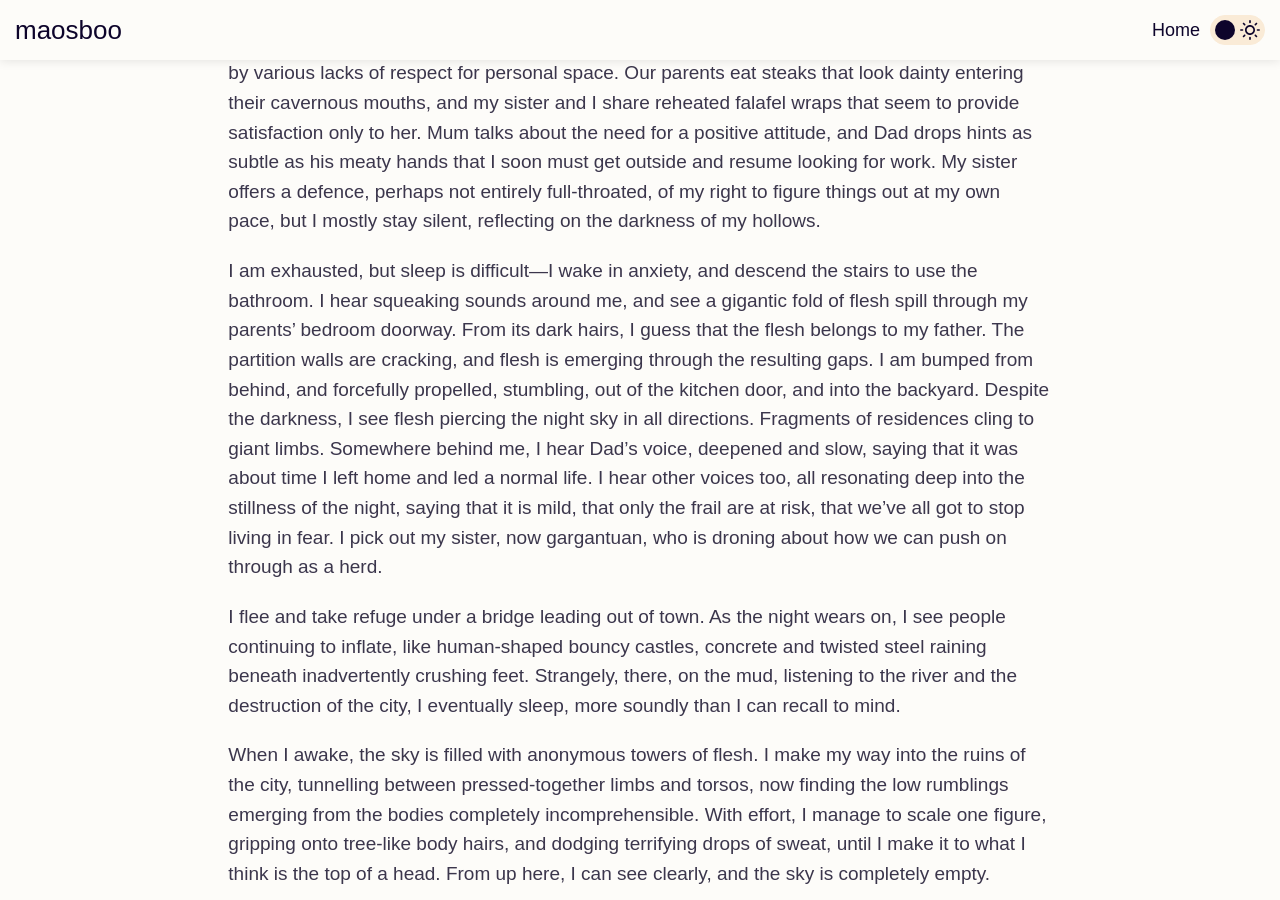
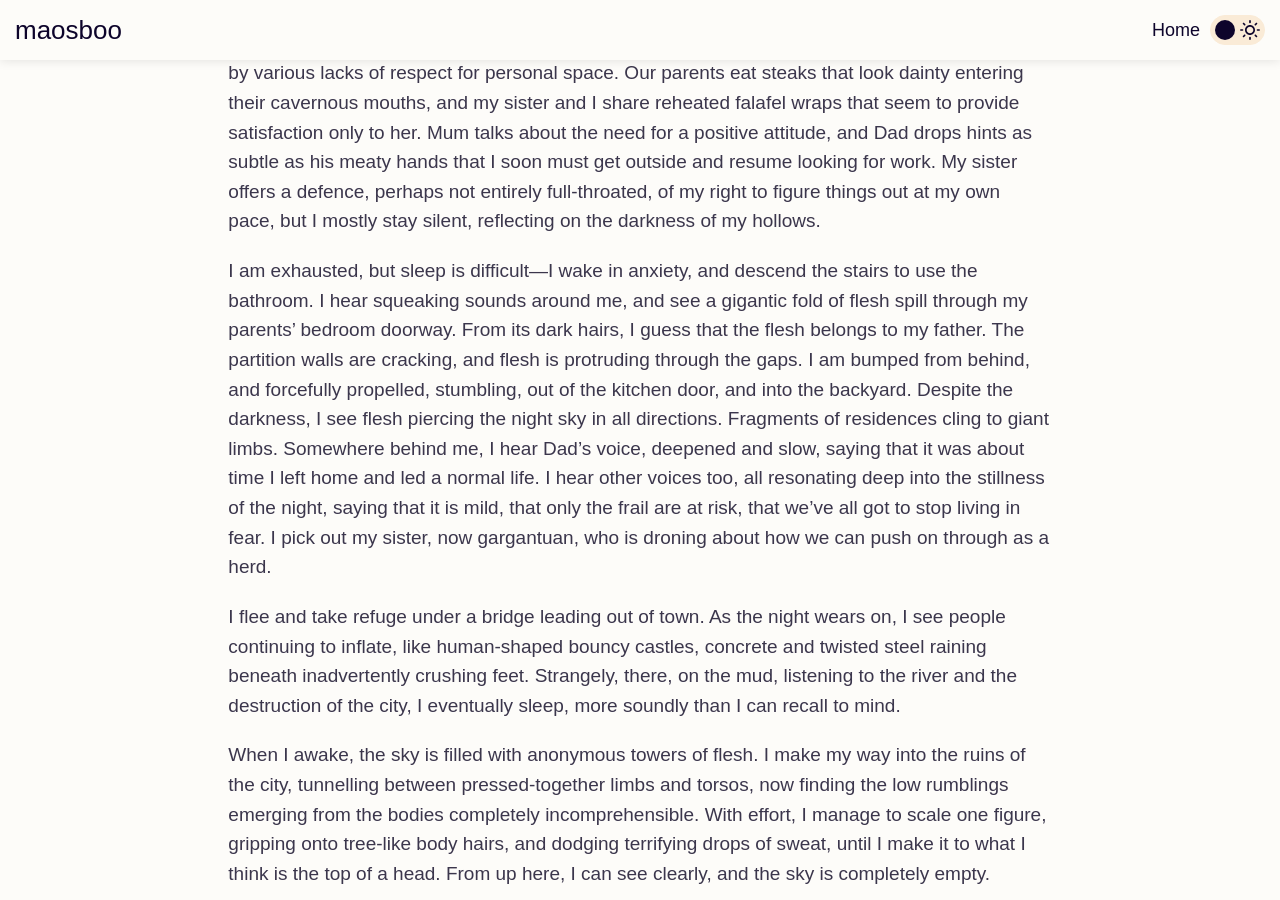
Before and after one commit to mosb/bboo, a Jekyll site: the page built from collections/_posts/2024-08-05-big city.md, in a window 1280 px wide and 900 px high, scrolled down 893 px. Built offline with Jekyll 4.4.1, drawn with Linux system fonts in a browser that asks for light colours; some web fonts are replaced.

Commit message:
minor edit

```diff
--- a/collections/_posts/2024-08-05-big city.md
+++ b/collections/_posts/2024-08-05-big city.md
@@ -15,7 +15,7 @@ My mum calls during her lunch break and, demonstrating some peripheral awareness
 
 When my family returns, it is obvious that they have all continued to grow. It is not clear to me, in fact, how they were able to navigate our city’s urban infrastructure, now that the three of them must comfortably be the size of upright Bengal tigers (of their respective sexes). Entering the kitchen with difficulties, we discuss their days, and they present conflicts with co-workers caused by various lacks of respect for personal space. Our parents eat steaks that look dainty entering their cavernous mouths, and my sister and I share reheated falafel wraps that seem to provide satisfaction only to her. Mum talks about the need for a positive attitude, and Dad drops hints as subtle as his meaty hands that I soon must get outside and resume looking for work. My sister offers a defence, perhaps not entirely full-throated, of my right to figure things out at my own pace, but I mostly stay silent, reflecting on the darkness of my hollows.
 
-I am exhausted, but sleep is difficult—I wake in anxiety, and descend the stairs to use the bathroom. I hear squeaking sounds around me, and see a gigantic fold of flesh spill through my parents’ bedroom doorway. From its dark hairs, I guess that the flesh belongs to my father. The partition walls are cracking, and flesh is emerging through the resulting gaps. I am bumped from behind, and forcefully propelled, stumbling, out of the kitchen door, and into the backyard.  Despite the darkness, I see flesh piercing the night sky in all directions. Fragments of residences cling to giant limbs. Somewhere behind me, I hear Dad’s voice, deepened and slow, saying that it was about time I left home and led a normal life. I hear other voices too, all resonating deep into the stillness of the night, saying that it is mild, that only the frail are at risk, that we’ve all got to stop living in fear. I pick out my sister, now gargantuan, who is droning about how we can push on through as a herd.
+I am exhausted, but sleep is difficult—I wake in anxiety, and descend the stairs to use the bathroom. I hear squeaking sounds around me, and see a gigantic fold of flesh spill through my parents’ bedroom doorway. From its dark hairs, I guess that the flesh belongs to my father. The partition walls are cracking, and flesh is protruding through the gaps. I am bumped from behind, and forcefully propelled, stumbling, out of the kitchen door, and into the backyard.  Despite the darkness, I see flesh piercing the night sky in all directions. Fragments of residences cling to giant limbs. Somewhere behind me, I hear Dad’s voice, deepened and slow, saying that it was about time I left home and led a normal life. I hear other voices too, all resonating deep into the stillness of the night, saying that it is mild, that only the frail are at risk, that we’ve all got to stop living in fear. I pick out my sister, now gargantuan, who is droning about how we can push on through as a herd.
 
 I flee and take refuge under a bridge leading out of town. As the night wears on, I see people continuing to inflate, like human-shaped bouncy castles, concrete and twisted steel raining beneath inadvertently crushing feet. Strangely, there, on the mud, listening to the river and the destruction of the city, I eventually sleep, more soundly than I can recall to mind.
 
```
Also changed, not shown: 2 other files.
